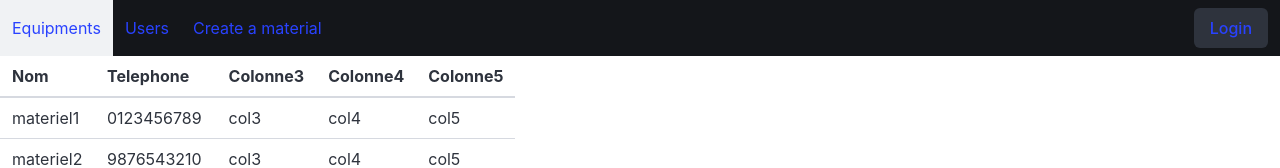
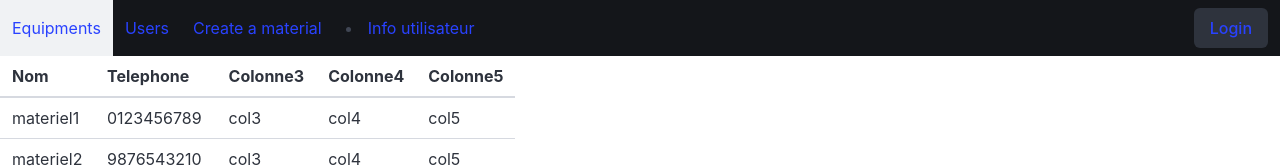
Before and after one commit to sirrazmo/equipe8ql, a Vue app: page / in a window 1280 px wide. Shown: the top 168 px of the page. Built offline with nearby package versions, Linux system fonts and the light colour scheme.

Commit message:
Lien AJoutModifierMateriel.vue

```diff
--- a/src/App.vue
+++ b/src/App.vue
@@ -25,6 +25,11 @@
             <RouterLink to="/creation-materiel">Create a material</RouterLink>
           </a>
 
+          <a class="navbar-item">
+            <li>
+              <RouterLink to=/ModifAjoutUtilisateur>Info utilisateur</RouterLink>
+            </li>
+          </a>
         </div>
         <div class="navbar-end">
           <div class="navbar-item">
--- a/src/router.js
+++ b/src/router.js
@@ -4,12 +4,14 @@ import AffichageMaterielView from './components/AffichageMateriel.vue'
 import AffichageUtilisateurView from './components/AffichageUtilisateur.vue'
 import ConnectionView from './components/Connexion.vue'
 import CreationMateriel from './components/CreationMateriel.vue'
+import ModifAjoutUtilisateur from './components/ModifAjoutUtilisateur.vue'
 
 const routes = [
   { path: '/', component: AffichageMaterielView },
   { path: '/connection', component: ConnectionView },
   {path: '/utilisateur', component: AffichageUtilisateurView},
-  {path: '/creation-materiel', component: CreationMateriel}
+  {path: '/creation-materiel', component: CreationMateriel},
+  {path: '/ModifAjoutUtilisateur', component : ModifAjoutUtilisateur}
 ]
 
 const router = createRouter({
```
